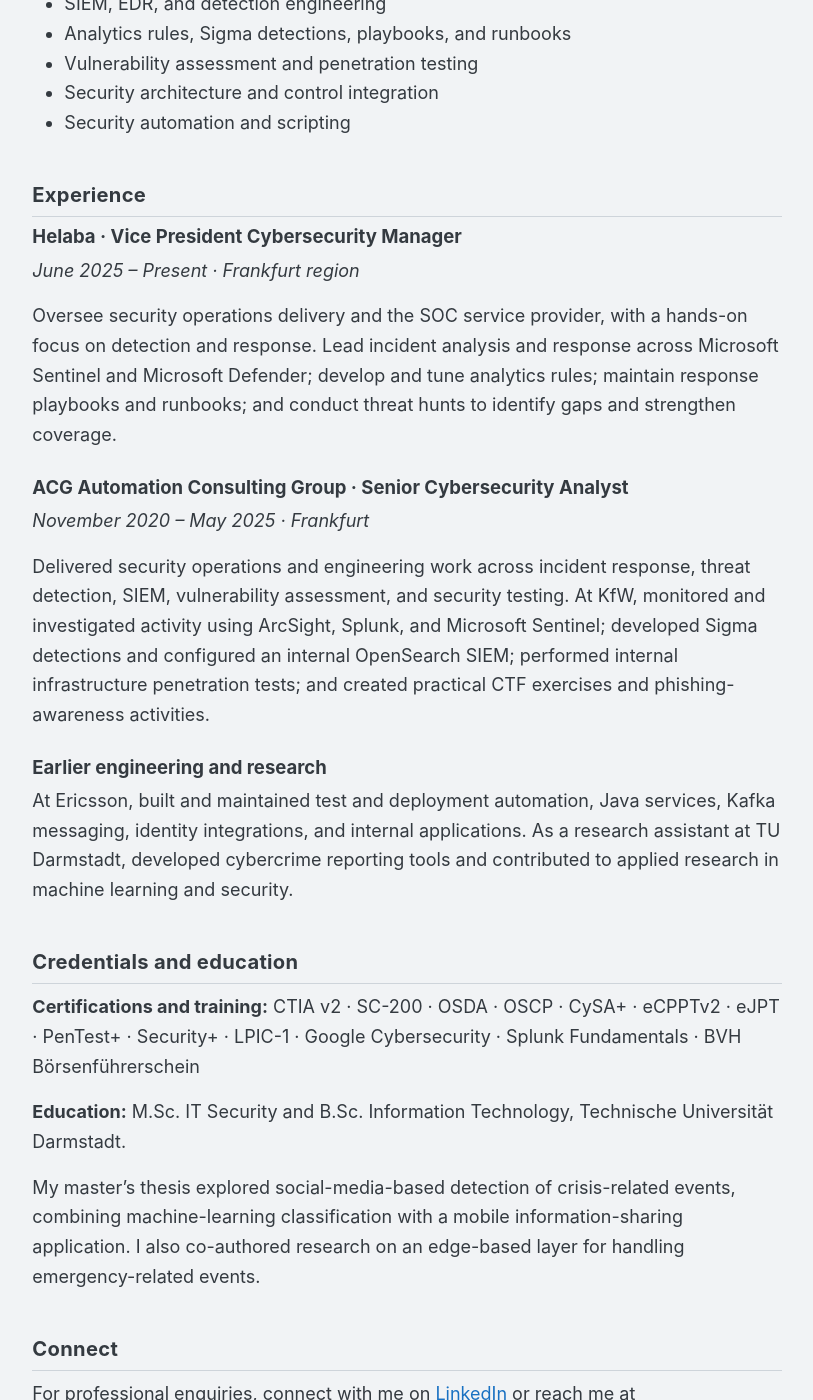
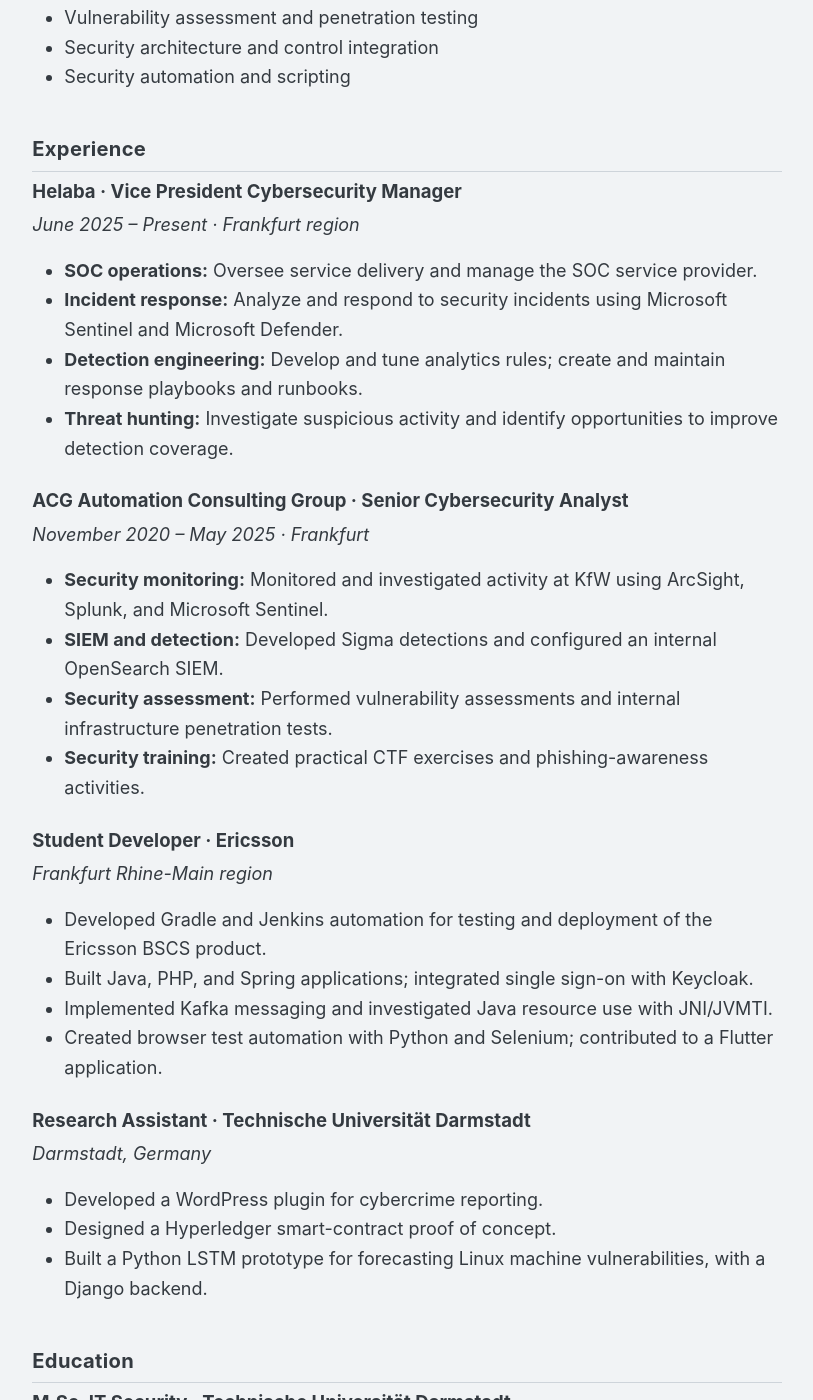
Before and after one commit to KeksTheAllmighty/kekstheallmighty.github.io, a Jekyll site: the page built from index.md, in a window 1280 px wide and 1400 px high, scrolled down 921 px. Shown: the whole window, without its empty margins (233-1046 px from the left). Built offline with Jekyll 4.4.1, drawn with Linux system fonts in a browser that asks for light colours; some of the changed text lies outside the part shown.

Commit message:
Improve page and CV content layout

```diff
--- a/index.md
+++ b/index.md
@@ -5,9 +5,7 @@ title: Home
 
 ## Profile
 
-Security professional working across cyber defense and hands-on security assessment, with a foundation in software engineering.
-
-Experience includes SIEM and EDR engineering, threat detection, incident analysis, threat hunting, vulnerability assessment, penetration testing, and security automation.
+Security professional focused on security operations, detection engineering, and incident response, with experience in hands-on security assessment and a background in software engineering.
 
 ## Areas of focus
 
@@ -23,24 +21,63 @@ Experience includes SIEM and EDR engineering, threat detection, incident analysi
 ### Helaba · Vice President Cybersecurity Manager
 *June 2025 – Present · Frankfurt region*
 
-Oversee security operations delivery and the SOC service provider, with a hands-on focus on detection and response. Lead incident analysis and response across Microsoft Sentinel and Microsoft Defender; develop and tune analytics rules; maintain response playbooks and runbooks; and conduct threat hunts to identify gaps and strengthen coverage.
+- **SOC operations:** Oversee service delivery and manage the SOC service provider.
+- **Incident response:** Analyze and respond to security incidents using Microsoft Sentinel and Microsoft Defender.
+- **Detection engineering:** Develop and tune analytics rules; create and maintain response playbooks and runbooks.
+- **Threat hunting:** Investigate suspicious activity and identify opportunities to improve detection coverage.
 
 ### ACG Automation Consulting Group · Senior Cybersecurity Analyst
 *November 2020 – May 2025 · Frankfurt*
 
-Delivered security operations and engineering work across incident response, threat detection, SIEM, vulnerability assessment, and security testing. At KfW, monitored and investigated activity using ArcSight, Splunk, and Microsoft Sentinel; developed Sigma detections and configured an internal OpenSearch SIEM; performed internal infrastructure penetration tests; and created practical CTF exercises and phishing-awareness activities.
+- **Security monitoring:** Monitored and investigated activity at KfW using ArcSight, Splunk, and Microsoft Sentinel.
+- **SIEM and detection:** Developed Sigma detections and configured an internal OpenSearch SIEM.
+- **Security assessment:** Performed vulnerability assessments and internal infrastructure penetration tests.
+- **Security training:** Created practical CTF exercises and phishing-awareness activities.
 
-### Earlier engineering and research
+### Student Developer · Ericsson
+*Frankfurt Rhine-Main region*
 
-At Ericsson, built and maintained test and deployment automation, Java services, Kafka messaging, identity integrations, and internal applications. As a research assistant at TU Darmstadt, developed cybercrime reporting tools and contributed to applied research in machine learning and security.
+- Developed Gradle and Jenkins automation for testing and deployment of the Ericsson BSCS product.
+- Built Java, PHP, and Spring applications; integrated single sign-on with Keycloak.
+- Implemented Kafka messaging and investigated Java resource use with JNI/JVMTI.
+- Created browser test automation with Python and Selenium; contributed to a Flutter application.
 
-## Credentials and education
+### Research Assistant · Technische Universität Darmstadt
+*Darmstadt, Germany*
 
-**Certifications and training:** CTIA v2 · SC-200 · OSDA · OSCP · CySA+ · eCPPTv2 · eJPT · PenTest+ · Security+ · LPIC-1 · Google Cybersecurity · Splunk Fundamentals · BVH Börsenführerschein
+- Developed a WordPress plugin for cybercrime reporting.
+- Designed a Hyperledger smart-contract proof of concept.
+- Built a Python LSTM prototype for forecasting Linux machine vulnerabilities, with a Django backend.
 
-**Education:** M.Sc. IT Security and B.Sc. Information Technology, Technische Universität Darmstadt.
+## Education
 
-My master’s thesis explored social-media-based detection of crisis-related events, combining machine-learning classification with a mobile information-sharing application. I also co-authored research on an edge-based layer for handling emergency-related events.
+### M.Sc. IT Security · Technische Universität Darmstadt
+
+Thesis on detecting and sharing crisis-related events using social-media data, machine-learning classification, and a Flutter application. The best evaluated model achieved an 85% macro-F1 score.
+
+### B.Sc. Information Technology · Technische Universität Darmstadt
+
+Thesis on implementing an infrastructureless private set intersection protocol for Android using Bluetooth.
+
+## Certifications and training
+
+- EC-Council Certified Threat Intelligence Analyst v2 (CTIA)
+- Microsoft Security Operations Analyst Associate (SC-200)
+- OffSec Defense Analyst (OSDA)
+- OffSec Certified Professional (OSCP)
+- CompTIA Cybersecurity Analyst (CySA+)
+- eCPPTv2 · INE Security
+- eJPT · INE Security
+- CompTIA PenTest+
+- CompTIA Security+
+- Google Cybersecurity Certificate
+- Linux Professional Institute Certified Administrator (LPIC-1)
+- Splunk 7.x Fundamentals Part 1
+- BVH Börsenführerschein · Bundesverband der Börsenvereine an deutschen Hochschulen
+
+## Research
+
+- Co-author, [A social media-based AI layer on the edge for handling emergency-related events](https://www.researchgate.net/publication/356199474_A_social_media-based_over_layer_on_the_edge_for_handling_emergency-related_events).
 
 ## Connect
 
```
Also changed, not shown: cv.md (+18 -17 lines).
